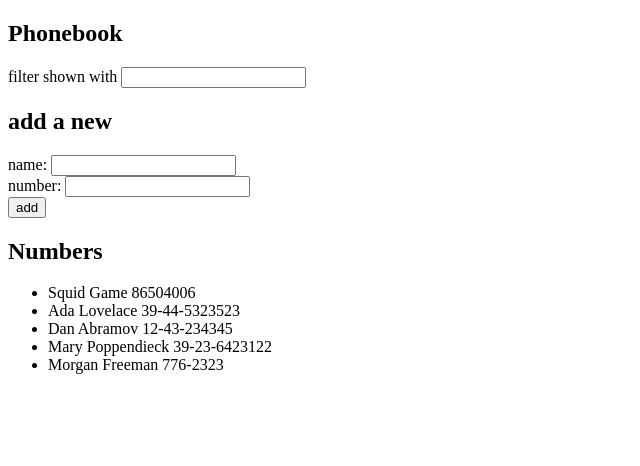
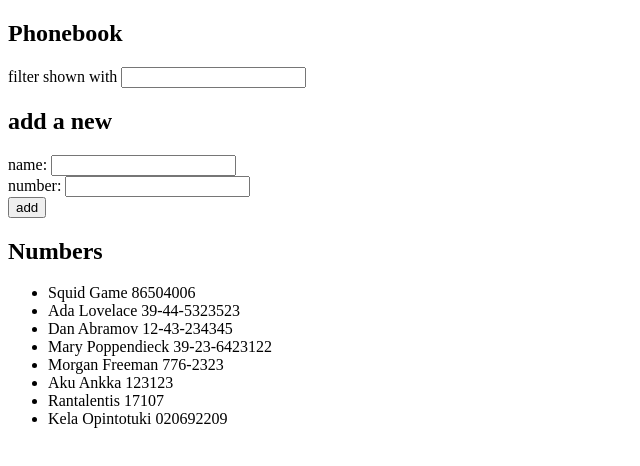
Before and after one commit to yasmnr/FSO, a React (Vite) app in the folder osa2/puhelinluettelo/: page / in a window 1280 px wide. Shown: the top 466 px of the page, without its empty margins (0-640 px from the left). Built offline with nearby package versions, Linux system fonts and the light colour scheme; data requests are answered from the project's data file.

Commit message:
exercise 2.12 puhelinluettelo step7

```diff
--- a/osa2/puhelinluettelo/db.json
+++ b/osa2/puhelinluettelo/db.json
@@ -1,5 +1,5 @@
 {
-  "persons":[
+  "persons": [
     {
       "name": "Squid Game",
       "number": "86504006",
@@ -24,6 +24,21 @@
       "name": "Morgan Freeman",
       "number": "776-2323",
       "id": "5"
+    },
+    {
+      "id": "c12f",
+      "name": "Aku Ankka",
+      "number": "123123"
+    },
+    {
+      "id": "2d94",
+      "name": "Rantalentis",
+      "number": "17107"
+    },
+    {
+      "id": "8d5a",
+      "name": "Kela Opintotuki",
+      "number": "020692209"
     }
   ]
 }
--- a/osa2/puhelinluettelo/src/App.jsx
+++ b/osa2/puhelinluettelo/src/App.jsx
@@ -59,6 +59,10 @@ const App = () => {
         setPersons(persons.concat(contact))
         setNewName('')
         setNewNumber('')
+        axios
+            .post('http://localhost:3001/persons', contact)
+            .then(response => {
+            })
     }
 
     const handleNameChange = (event) => {
```
